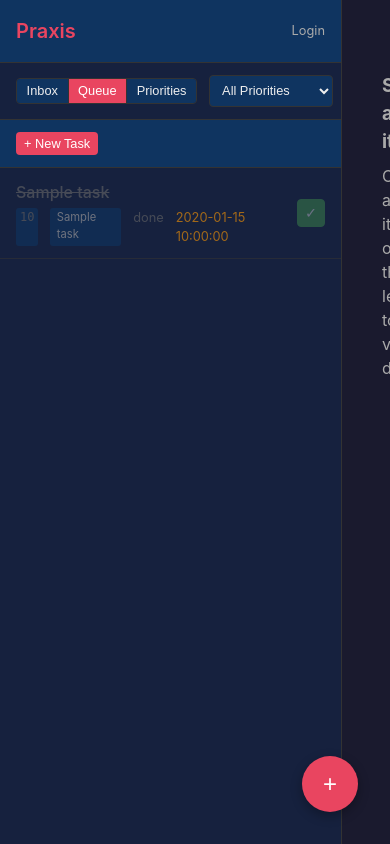
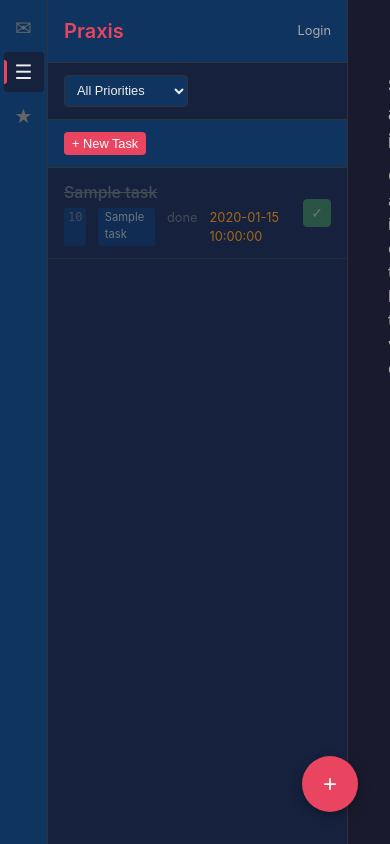
Before and after one commit to philosaether/praxis, a FastAPI app: template src/praxis_web/templates/home.html in a window 390 px wide. Run offline with FastAPI, Linux system fonts and the light colour scheme; the template is opened without the code that fills it: most values are stand-ins (such as "Sample title", 1, 10 or a date in 2020); some libraries are stand-ins or nearby versions.

Commit message:
feat: replace toggle nav with left-side icon bar
Vertical icon bar with Unicode icons (envelope, lines, star).
VS Code-style active indicator with left accent bar.
Architecture supports future mobile bottom nav via CSS media queries.

Co-Authored-By: Claude Opus 4.5 <noreply@anthropic.com>

```diff
--- a/src/praxis_web/static/scss/_layout.scss
+++ b/src/praxis_web/static/scss/_layout.scss
@@ -105,44 +105,6 @@
 }
 
 // -----------------------------------------------------------------------------
-// View Toggle
-// -----------------------------------------------------------------------------
-
-.view-toggle {
-  display: flex;
-  flex-shrink: 0;
-  border: 1px solid $border;
-  border-radius: $radius-md;
-  overflow: hidden;
-  position: relative;
-  z-index: 10;
-}
-
-.view-btn {
-  padding: 0.3rem 0.6rem;
-  background: $bg-tertiary;
-  color: $text-primary;  // brighter text
-  border: none;
-  cursor: pointer;
-  font-size: $font-size-sm;
-  font-weight: 500;
-  transition: all $transition-fast;
-
-  &:hover {
-    background: $bg-primary;
-  }
-
-  &.active {
-    background: $accent;
-    color: white;
-  }
-
-  & + & {
-    border-left: 1px solid $border;
-  }
-}
-
-// -----------------------------------------------------------------------------
 // Add New Bar
 // -----------------------------------------------------------------------------
 
--- /dev/null
+++ b/src/praxis_web/static/scss/_mode-nav.scss
@@ -0,0 +1,136 @@
+// =============================================================================
+// Mode Navigation (Activity Bar)
+// =============================================================================
+@use 'variables' as *;
+
+// -----------------------------------------------------------------------------
+// Variables
+// -----------------------------------------------------------------------------
+$mode-nav-width: 48px;
+$mode-nav-btn-size: 40px;
+
+// Unicode icons (no dependencies)
+$mode-icons: (
+  inbox: "\2709",      // envelope
+  tasks: "\2630",      // three lines (queue)
+  priorities: "\2605"  // star
+);
+
+// -----------------------------------------------------------------------------
+// Navigation Container
+// -----------------------------------------------------------------------------
+.mode-nav {
+  display: flex;
+  flex-direction: column;
+  width: $mode-nav-width;
+  background: $bg-tertiary;
+  border-right: 1px solid $border;
+  padding: $spacing-sm 0;
+  gap: $spacing-xs;
+  align-items: center;
+  flex-shrink: 0;
+}
+
+// -----------------------------------------------------------------------------
+// Navigation Button
+// -----------------------------------------------------------------------------
+.mode-nav-btn {
+  position: relative;
+  display: flex;
+  align-items: center;
+  justify-content: center;
+  width: $mode-nav-btn-size;
+  height: $mode-nav-btn-size;
+  background: transparent;
+  border: none;
+  border-radius: $radius-md;
+  cursor: pointer;
+  color: $text-muted;
+  transition: all $transition-fast;
+
+  &:hover {
+    background: $bg-secondary;
+    color: $text-secondary;
+  }
+
+  &.active {
+    color: $text-primary;
+    background: $bg-secondary;
+
+    // Left accent bar (VS Code style)
+    &::before {
+      content: "";
+      position: absolute;
+      left: 0;
+      top: 50%;
+      transform: translateY(-50%);
+      width: 3px;
+      height: 24px;
+      background: $accent;
+      border-radius: 0 $radius-sm $radius-sm 0;
+    }
+  }
+}
+
+// -----------------------------------------------------------------------------
+// Icon Styling
+// -----------------------------------------------------------------------------
+.mode-nav-icon {
+  font-size: 1.25rem;
+  line-height: 1;
+
+  @each $mode, $unicode in $mode-icons {
+    &--#{$mode}::before {
+      content: $unicode;
+    }
+  }
+}
+
+// -----------------------------------------------------------------------------
+// Label (hidden on desktop, shown on mobile)
+// -----------------------------------------------------------------------------
+.mode-nav-label {
+  display: none;
+  font-size: $font-size-xs;
+  margin-top: 2px;
+}
+
+// -----------------------------------------------------------------------------
+// Mobile Bottom Nav (future - uncomment when implementing)
+// -----------------------------------------------------------------------------
+// @media (max-width: $breakpoint-md) {
+//   .mode-nav {
+//     position: fixed;
+//     bottom: 0;
+//     left: 0;
+//     right: 0;
+//     width: 100%;
+//     height: 56px;
+//     flex-direction: row;
+//     justify-content: space-around;
+//     border-right: none;
+//     border-top: 1px solid $border;
+//     z-index: 100;
+//   }
+//
+//   .mode-nav-btn {
+//     width: auto;
+//     flex: 1;
+//     max-width: 80px;
+//     flex-direction: column;
+//
+//     &.active::before {
+//       // Top bar instead of left
+//       left: 50%;
+//       top: 0;
+//       transform: translateX(-50%);
+//       width: 24px;
+//       height: 3px;
+//       border-radius: $radius-sm $radius-sm 0 0;
+//     }
+//   }
+//
+//   .mode-nav-label {
+//     display: block;
+//   }
+// }
--- a/src/praxis_web/static/scss/_variables.scss
+++ b/src/praxis_web/static/scss/_variables.scss
@@ -59,3 +59,6 @@ $radius-md: 4px;
 
 // Transitions
 $transition-fast: 0.15s;
+
+// Breakpoints
+$breakpoint-md: 768px;
--- a/src/praxis_web/static/scss/main.scss
+++ b/src/praxis_web/static/scss/main.scss
@@ -6,6 +6,7 @@
 @use 'variables' as *;
 @use 'reset';
 @use 'layout';
+@use 'mode-nav';
 @use 'components';
 @use 'list';
 @use 'detail';
--- a/src/praxis_web/templates/home.html
+++ b/src/praxis_web/templates/home.html
@@ -4,6 +4,34 @@
 
 {% block body %}
 <div class="container">
+    <!-- Mode Navigation (Icon Bar) -->
+    <nav class="mode-nav" role="navigation" aria-label="View mode">
+        <button class="mode-nav-btn"
+                id="inbox-nav-btn"
+                hx-get="/tasks/inbox"
+                hx-target="#item-list"
+                onclick="setMode('inbox')"
+                title="Inbox">
+            <span class="mode-nav-icon mode-nav-icon--inbox"></span>
+        </button>
+        <button class="mode-nav-btn active"
+                id="tasks-nav-btn"
+                hx-get="/tasks/list"
+                hx-target="#item-list"
+                onclick="setMode('tasks')"
+                title="Queue">
+            <span class="mode-nav-icon mode-nav-icon--tasks"></span>
+        </button>
+        <button class="mode-nav-btn"
+                id="priorities-nav-btn"
+                hx-get="/priorities/list"
+                hx-target="#item-list"
+                onclick="setMode('priorities')"
+                title="Priorities">
+            <span class="mode-nav-icon mode-nav-icon--priorities"></span>
+        </button>
+    </nav>
+
     <!-- Left Pane -->
     <div class="left-pane">
         <div class="header">
@@ -18,32 +46,8 @@
             {% endif %}
         </div>
 
-        <!-- Main Toggle: Inbox | Queue | Priorities -->
+        <!-- Filters -->
         <div class="filters">
-            <div class="view-toggle">
-                <button class="view-btn"
-                        id="inbox-view-btn"
-                        hx-get="/tasks/inbox"
-                        hx-target="#item-list"
-                        onclick="setMode('inbox')">
-                    Inbox
-                </button>
-                <button class="view-btn active"
-                        id="tasks-view-btn"
-                        hx-get="/tasks/list"
-                        hx-target="#item-list"
-                        onclick="setMode('tasks')">
-                    Queue
-                </button>
-                <button class="view-btn"
-                        id="priorities-view-btn"
-                        hx-get="/priorities/list"
-                        hx-target="#item-list"
-                        onclick="setMode('priorities')">
-                    Priorities
-                </button>
-            </div>
-
             <!-- Task filters (shown by default) -->
             <div id="task-filters" class="filter-group">
                 <select name="priority"
@@ -146,9 +150,9 @@
         window.currentMode = mode;
 
         // Toggle button states
-        document.getElementById('inbox-view-btn').classList.toggle('active', mode === 'inbox');
-        document.getElementById('tasks-view-btn').classList.toggle('active', mode === 'tasks');
-        document.getElementById('priorities-view-btn').classList.toggle('active', mode === 'priorities');
+        document.getElementById('inbox-nav-btn').classList.toggle('active', mode === 'inbox');
+        document.getElementById('tasks-nav-btn').classList.toggle('active', mode === 'tasks');
+        document.getElementById('priorities-nav-btn').classList.toggle('active', mode === 'priorities');
 
         // Toggle filter visibility
         document.getElementById('priority-filters').style.display = mode === 'priorities' ? 'flex' : 'none';
```
Also changed, not shown: src/praxis_web/static/css/main.css, 1 other file.
